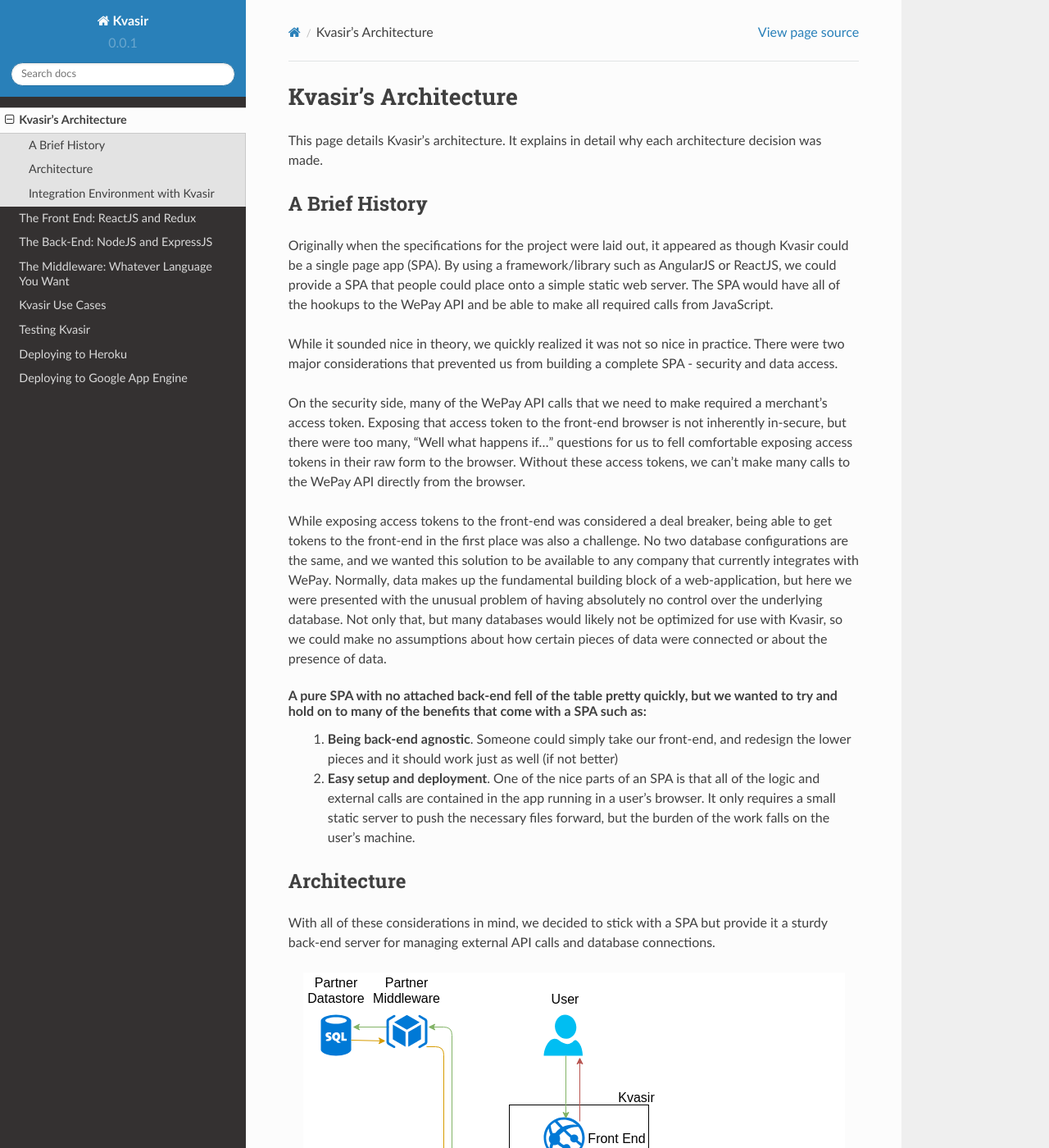
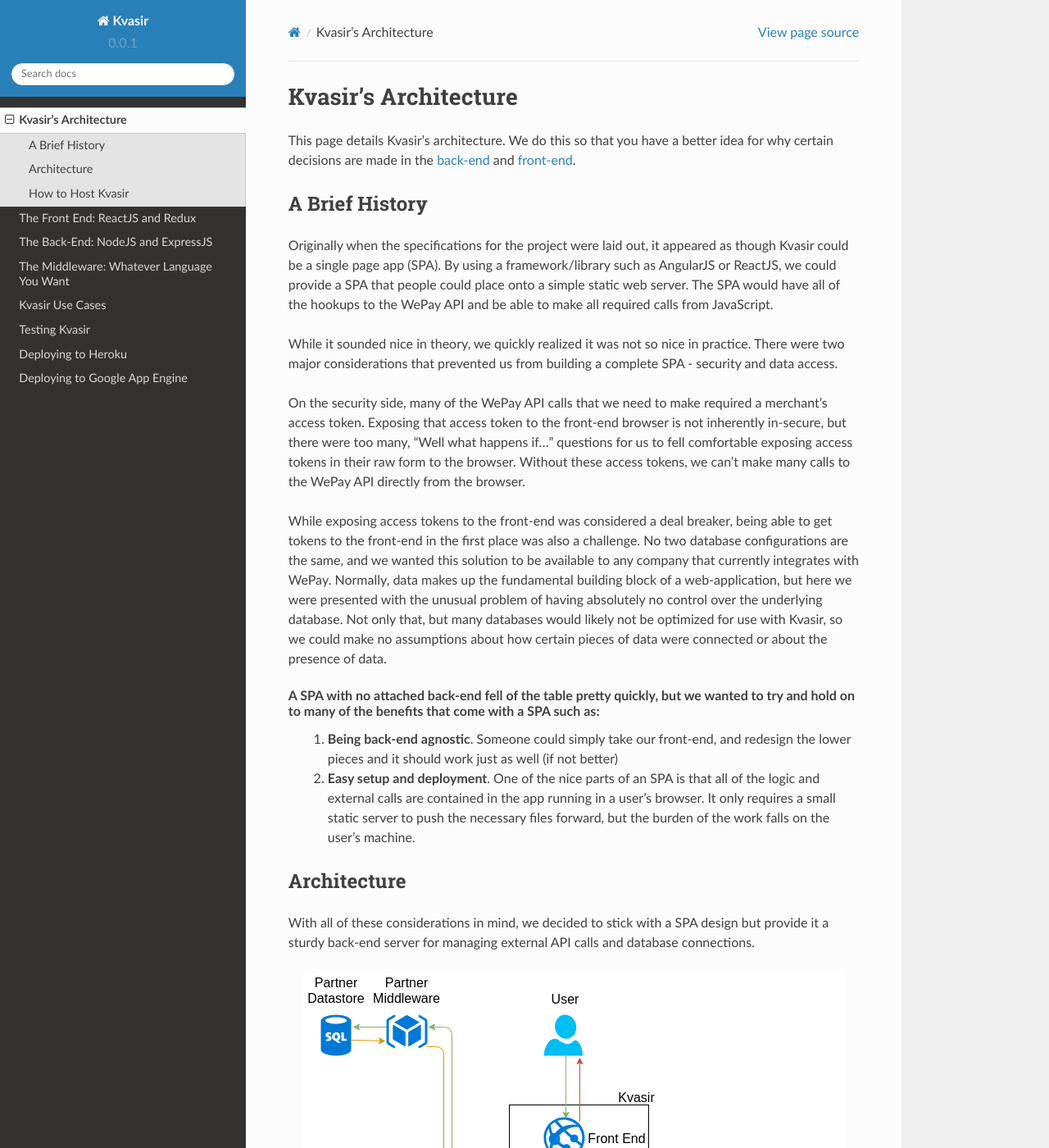
Before and after one commit to TheF1rstPancake/Kvasir, a Sphinx documentation site: the page built from docs/architecture.rst, in a window 1280 px wide and 1400 px high. Shown: the whole window at 82% size. Built offline with Sphinx 7.4.7 and the Read the Docs theme 2.0.0, drawn with Linux system fonts in a browser that asks for light colours; some of the changed text lies outside the part shown.

```diff
--- a/docs/architecture.rst
+++ b/docs/architecture.rst
@@ -2,7 +2,7 @@
 
 Kvasir's Architecture
 =========================
-This page details Kvasir's architecture.  It explains in detail why each architecture decision was made.
+This page details Kvasir's architecture.  We do this so that you have a better idea for why certain decisions are made in the :ref:`back-end <kvasirbackend>` and :ref:`front-end <kvasirfrontend>`.
 
 A Brief History
 -------------------
@@ -15,14 +15,14 @@ On the security side, many of the WePay API calls that we need to make required
 
 While exposing access tokens to the front-end was considered a deal breaker, being able to get tokens to the front-end in the first place was also a challenge.  No two database configurations are the same, and we wanted this solution to be available to any company that currently integrates with WePay.  Normally, data makes up the fundamental building block of a web-application, but here we were presented with the unusual problem of having absolutely no control over the underlying database.  Not only that, but many databases would likely not be optimized for use with Kvasir, so we could make no assumptions about how certain pieces of data were connected or about the presence of data.
 
-A pure SPA with no attached back-end fell of the table pretty quickly, but we wanted to try and hold on to many of the benefits that come with a SPA such as:
+A SPA with no attached back-end fell of the table pretty quickly, but we wanted to try and hold on to many of the benefits that come with a SPA such as:
     1) **Being back-end agnostic**.  Someone could simply take our front-end, and redesign the lower pieces and it should work just as well (if not better)
     2) **Easy setup and deployment**.  One of the nice parts of an SPA is that all of the logic and external calls are contained in the app running in a user's browser.  It only requires a small static server to push the necessary files forward, but the burden of the work falls on the user's machine.
 
 
 Architecture
 -----------------
-With all of these considerations in mind, we decided to stick with a SPA but provide it a sturdy back-end server for managing external API calls and database connections.
+With all of these considerations in mind, we decided to stick with a SPA design but provide it a sturdy back-end server for managing external API calls and database connections.
 
 .. figure:: images/KvasirInitialArchitecture_Prototype.*
     :align: center
@@ -43,7 +43,7 @@ In order to achieve this, we came up with this idea of a :ref:`"middleware compo
 This middleware can be provided in any language that the developer chooses, using any structure that they want.  As long as it can receive and send back information in the way that Kvasir expects, the rest is up to the developer.  The information that Kvasir requests may be spread out across three or four tables for one developer, but be completed contained in a single table for another.  This middleware piece allows Kvasir to be apathetic towards a developer's underlying database.  This provides us with the necessary flexibility to be able to provide this as a solution to all platforms currently using WePay, not just a handful.
 
 
-Integration Environment with Kvasir
+How to Host Kvasir
 ----------------------------------------
 The entire architectural model assumes that Kvasir and your middleware are running on your company's internal network.  Kvasir does not come with any sort of authentication and there are *no plans for it*.  Similarly to database configurations, there are a plethora of authentication systems out there that we cannot provide mechanisms to interact with all of them.
 
--- a/docs/sphinxext/wepay_docs.py
+++ b/docs/sphinxext/wepay_docs.py
@@ -6,7 +6,7 @@ from docutils.parsers.rst.roles import set_classes
 
 
 def setup(app):
-    app.add_config_value("wepay_docs_home", "https://stage.wepay.com/developer/reference/", 'html')
+    app.add_config_value("wepay_docs_home", "https://developer.wepay.com/api-calls/", 'html')
 
     app.add_role("wepay", wepay_docs_role)
 
@@ -34,7 +34,8 @@ def make_wepay_link(app, rawtext, endpoint, function, options):
 
     # build external url
     # if no function is given, then it is the main endpoint, which is accessed by #lookup on the page
-    ref = base + endpoint + "#" + function if function else base + endpoint + "#lookup"
+    ref = "{0}{1}#{2}"
+    ref = ref.format(base,endpoint,function) if function else ref.format(base,endpoint,"lookup")
 
     # build the text that we will display instead of :wepay:`endpoint function`
 
```
Also changed, not shown: README.md (+14 -16 lines), docs/frontend.rst (+13 -9 lines), docs/index.rst (+8 -1 lines), server.js (+38 -6 lines), logs/README.rst.
